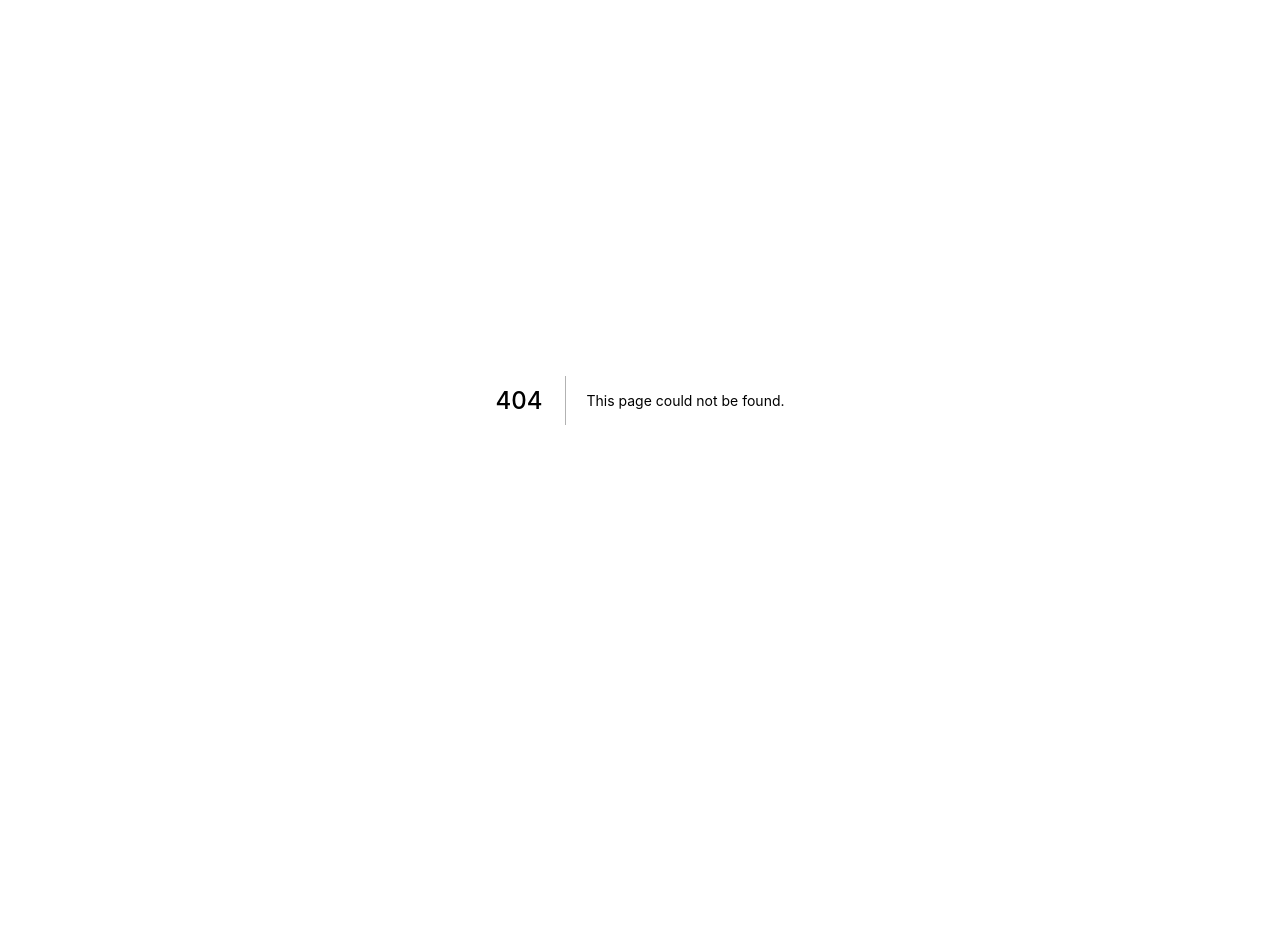
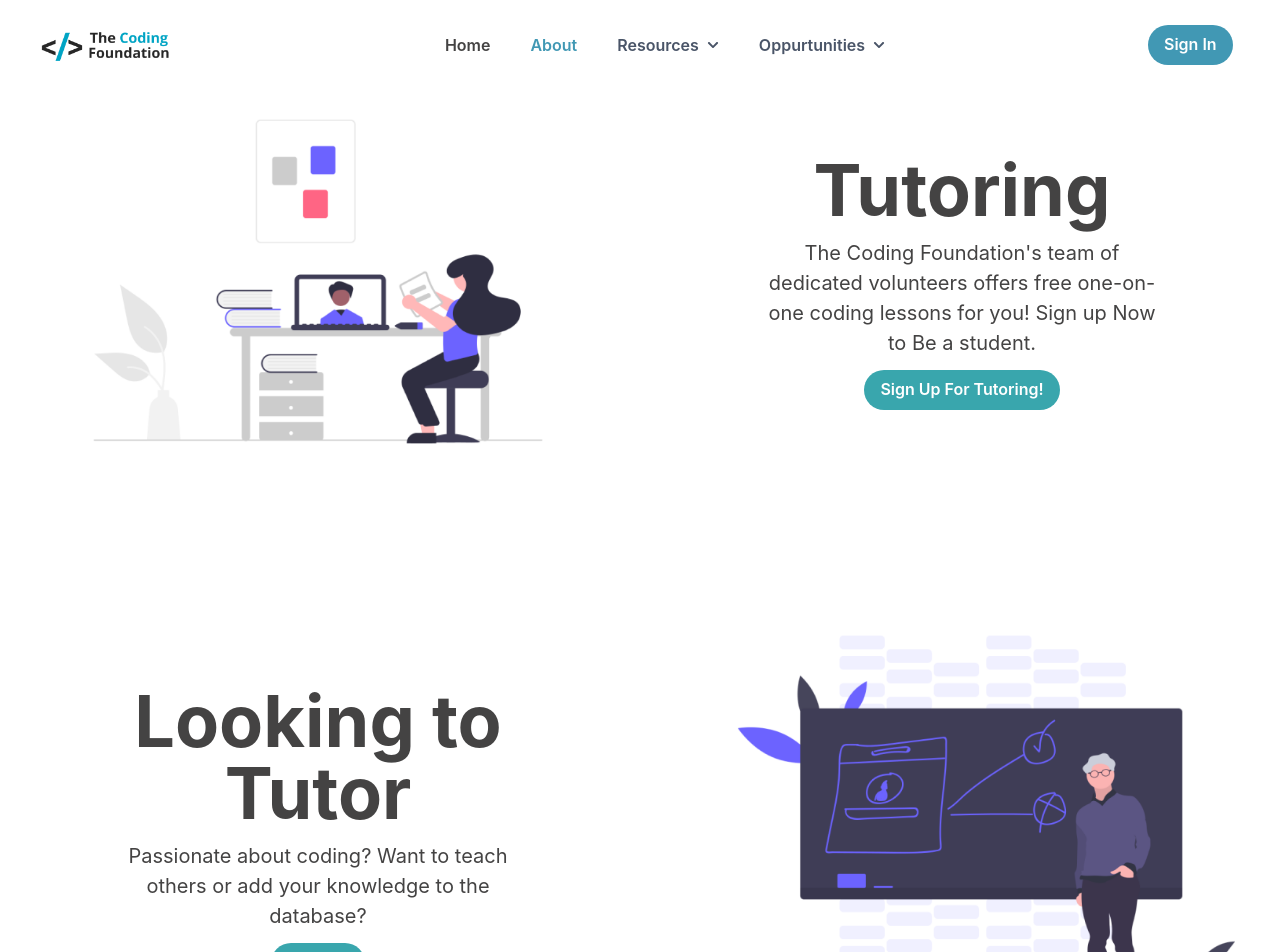
Before and after one commit to ganning127/TCF-Website, a Next.js app: page /tutoring in a window 1280 px wide. Before the commit this address had no page. Shown: the top 952 px of the page. Before the commit the page ends 800 px from the top, so only its background shows below. Built offline with nearby package versions, Linux system fonts and the light colour scheme.

Commit message:
add two col component

```diff
--- /dev/null
+++ b/components/TwoCol/TwoColTextOneButton.jsx
@@ -0,0 +1,40 @@
+import { SimpleGrid, Box, Text, Heading, Img, Button } from '@chakra-ui/react'
+
+export const TwoColTextOneButton = ({ title, desc, buttonText, buttonLink, pic, alignText }) => {
+
+    if (alignText === "right") {
+        return (
+            <>
+                <SimpleGrid columns={{ base: 1, lg: 2 }} spacing={10} alignItems="center">
+                    <Box mx="auto">
+                        <Img src={pic} alt={title} maxH="400px" />
+                    </Box>
+                    <Box textAlign="center" maxW="400px" mx="auto">
+                        <Heading size="4xl" as="h1" color="text.dark" >{title}</Heading>
+                        <Text color="text.dark" fontSize="xl" my="3">{desc}</Text>
+                        <Button as="a" href={buttonLink} bg="turquoise.shade" color="white" _hover={{ bg: "turquoise.shade.hover" }} borderRadius="20px">{buttonText}</Button>
+                    </Box>
+                </SimpleGrid>
+            </>
+        )
+    }
+    else {
+        return (
+            <>
+                <SimpleGrid columns={{ base: 1, lg: 2 }} spacing={10} alignItems="center">
+                    <Box textAlign="center" maxW="400px" mx="auto">
+                        <Heading size="4xl" as="h1" color="text.dark" >{title}</Heading>
+                        <Text color="text.dark" fontSize="xl" my="3">{desc}</Text>
+                        <Button as="a" href={buttonLink} bg="turquoise.shade" color="white" _hover={{ bg: "turquoise.shade.hover" }} borderRadius="20px">{buttonText}</Button>
+                    </Box>
+                    <Box mx="auto">
+                        <Img src={pic} alt={title} maxH="400px" />
+                    </Box>
+
+                </SimpleGrid>
+            </>
+        )
+
+    }
+
+}
--- a/pages/about.js
+++ b/pages/about.js
@@ -12,7 +12,7 @@ export default function About() {
     return (
         <>
             <Head>
-                <title>The Coding Foundation</title>
+                <title>About - The Coding Foundation</title>
                 <link rel="icon" href="/favicon.ico" />
             </Head>
 
--- /dev/null
+++ b/pages/tutoring.js
@@ -0,0 +1,49 @@
+import Head from 'next/head'
+import { Container } from '@chakra-ui/react'
+import { NavBar } from '../components/NavBar/index.tsx'
+import { Footer } from '../components/Footer/index.tsx'
+import { TwoColWithPic } from '../components/Landing/TwoColWithPic'
+import { MedSep } from '../components/Separators/MedSep'
+import { HeadingWithDesc } from '../components/Headings/HeadingWithDesc'
+import { TeamGrid } from '../components/Grid/TeamGrid'
+import { SubSectionTwoButtons } from '../components/Landing/SubSectionTwoButtons'
+import { TwoColTextOneButton } from '../components/TwoCol/TwoColTextOneButton'
+
+export default function Tutoring() {
+    return (
+        <>
+            <Head>
+                <title>Tutoring - The Coding Foundation</title>
+                <link rel="icon" href="/favicon.ico" />
+            </Head>
+
+            <NavBar active="about" />
+
+
+            <Container maxW="container.xl">
+                <TwoColTextOneButton
+                    title="Tutoring"
+                    desc="The Coding Foundation's team of dedicated volunteers offers free one-on-one coding lessons for you! Sign up Now to Be a student."
+                    buttonText="Sign Up For Tutoring!"
+                    buttonLink="/TODO"
+                    pic="/tutoring1.png"
+                    alignText="right"
+                />
+
+                <MedSep />
+
+                <TwoColTextOneButton
+                    title="Looking to Tutor"
+                    desc="Passionate about coding? Want to teach others or add your knowledge to the database?"
+                    buttonText="Join Us!"
+                    buttonLink="/TODO"
+                    pic="/tutoring2.png"
+                    alignText="left"
+                />
+
+            </Container>
+            <Footer />
+
+        </>
+    )
+}
```
Also changed, not shown: public/tutoring1.png (added), public/tutoring2.png (added).
